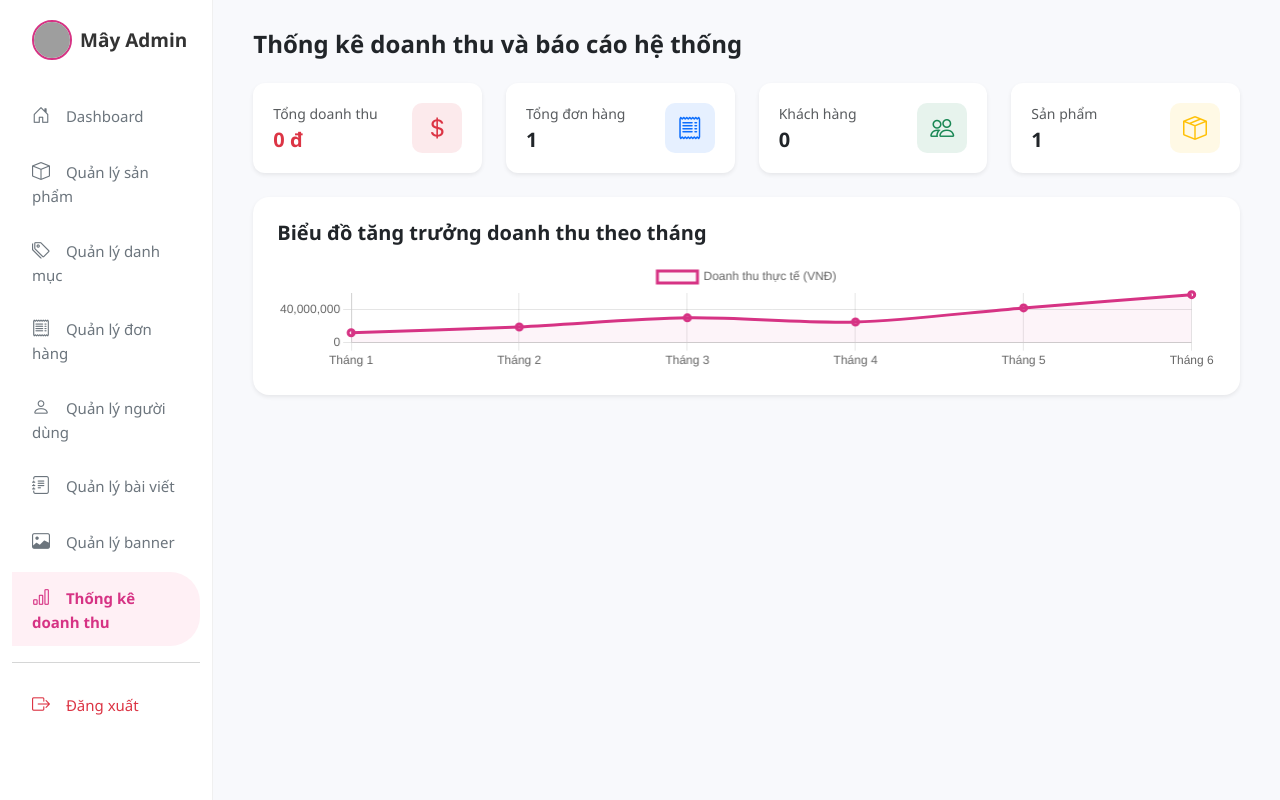
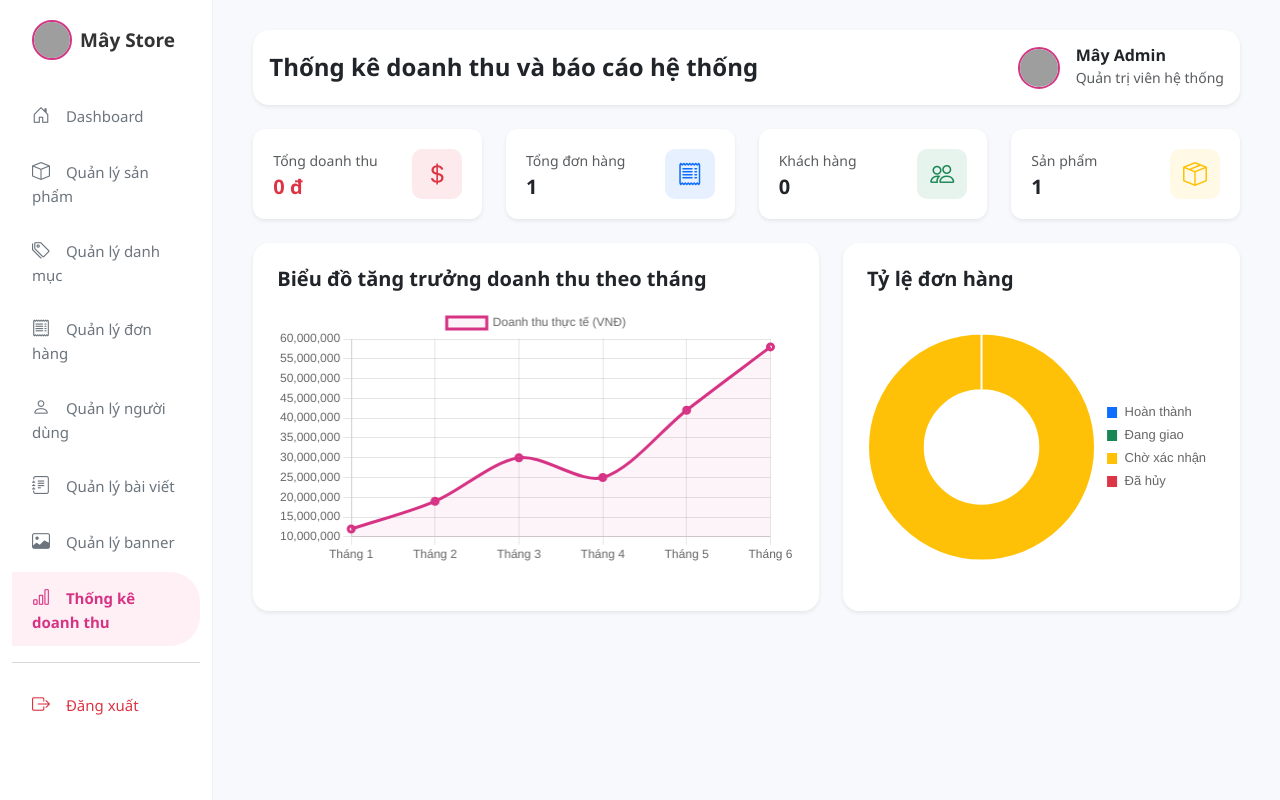
Before and after one commit to lengocanh270706-maker/Website-FashionStore, a PHP site: page /statistics.php in a window 1280 px wide. Run offline with PHP 8.4, Linux system fonts and the light colour scheme; tables that the repository leaves empty or names only in its code hold one stand-in row (values such as "Sample post"); grey boxes are pictures that could not be loaded.

Commit message:
Update statistics.php

```diff
--- a/BTN-LTweb/admin/statistics.php
+++ b/BTN-LTweb/admin/statistics.php
@@ -7,11 +7,27 @@ $total_revenue = $conn->query("SELECT SUM(total_price) as total FROM orders WHER
 // Lấy tổng số lượng đơn hàng
 $total_orders = $conn->query("SELECT COUNT(*) as count FROM orders")->fetch_assoc()['count'];
 
-// Lấy tổng số khách hàng (role = 'user')
+// Lấy tổng số khách hàng
 $total_customers = $conn->query("SELECT COUNT(*) as count FROM users WHERE role = 'user'")->fetch_assoc()['count'];
 
 // Lấy tổng số sản phẩm
 $total_products = $conn->query("SELECT COUNT(*) as count FROM products")->fetch_assoc()['count'];
+
+// Lấy số lượng đơn hàng theo từng trạng thái để làm biểu đồ tròn
+$status_counts = [
+    'completed' => 0,
+    'shipping' => 0,
+    'confirmed' => 0,
+    'cancelled' => 0,
+    'pending' => 0
+];
+
+$order_status_query = $conn->query("SELECT status, COUNT(*) as count FROM orders GROUP BY status");
+while ($row = $order_status_query->fetch_assoc()) {
+    if (array_key_exists($row['status'], $status_counts)) {
+        $status_counts[$row['status']] = $row['count'];
+    }
+}
 ?>
 <!DOCTYPE html>
 <html lang="vi">
@@ -40,8 +56,8 @@ $total_products = $conn->query("SELECT COUNT(*) as count FROM products")->fetch_
             <!-- Sidebar -->
             <div class="col-md-2 sidebar">
                 <div class="sidebar-logo d-flex align-items-center gap-2">
-                    <img src="../uploads/logomay.jpg" alt="Mây Admin" style="width: 40px; height: 40px; object-fit: cover; border-radius: 50%; border: 2px solid #d63384;">
-                    <span style="color: #333; font-size: 19px;">Mây Admin</span>
+                    <img src="../uploads/logomay.jpg" alt="Mây Store" style="width: 40px; height: 40px; object-fit: cover; border-radius: 50%; border: 2px solid #d63384;">
+                    <span style="color: #333; font-size: 19px;">Mây Store</span>
                 </div>
                 <nav>
                     <a href="dashboard.php"><i class="bi bi-house-door"></i> Dashboard</a>
@@ -59,7 +75,17 @@ $total_products = $conn->query("SELECT COUNT(*) as count FROM products")->fetch_
 
             <!-- Main Content -->
             <div class="col-md-10 main-content">
-                <h4 class="fw-bold mb-4">Thống kê doanh thu và báo cáo hệ thống</h4>
+                <!-- Topbar góc phải chứa thông tin Admin -->
+                <div class="d-flex justify-content-between align-items-center mb-4 bg-white p-3 rounded-4 shadow-sm">
+                    <h4 class="fw-bold mb-0 text-dark">Thống kê doanh thu và báo cáo hệ thống</h4>
+                    <div class="d-flex align-items-center gap-3">
+                        <img src="../uploads/logomay.jpg" alt="Admin" style="width: 42px; height: 42px; object-fit: cover; border-radius: 50%; border: 2px solid #d63384;">
+                        <div>
+                            <h6 class="mb-0 fw-bold text-dark">Mây Admin</h6>
+                            <small class="text-muted">Quản trị viên hệ thống</small>
+                        </div>
+                    </div>
+                </div>
 
                 <!-- Các thẻ thống kê tổng quan -->
                 <div class="row g-4 mb-4">
@@ -101,10 +127,25 @@ $total_products = $conn->query("SELECT COUNT(*) as count FROM products")->fetch_
                     </div>
                 </div>
 
-                <!-- Biểu đồ doanh thu -->
-                <div class="card border-0 shadow-sm p-4 rounded-4">
-                    <h5 class="fw-bold mb-3">Biểu đồ tăng trưởng doanh thu theo tháng</h5>
-                    <canvas id="revenueChart" height="110"></canvas>
+                <!-- Khu vực hiển thị 2 Biểu đồ (Đường và Tròn) -->
+                <div class="row g-4">
+                    <!-- Biểu đồ doanh thu (Bên trái) -->
+                    <div class="col-md-7">
+                        <div class="card border-0 shadow-sm p-4 rounded-4 h-100">
+                            <h5 class="fw-bold mb-3">Biểu đồ tăng trưởng doanh thu theo tháng</h5>
+                            <canvas id="revenueChart"></canvas>
+                        </div>
+                    </div>
+
+                    <!-- Biểu đồ tròn Tỷ lệ đơn hàng (Bên phải) -->
+                    <div class="col-md-5">
+                        <div class="card border-0 shadow-sm p-4 rounded-4 h-100">
+                            <h5 class="fw-bold mb-3">Tỷ lệ đơn hàng</h5>
+                            <div class="d-flex justify-content-center align-items-center" style="height: 280px;">
+                                <canvas id="orderStatusChart"></canvas>
+                            </div>
+                        </div>
+                    </div>
                 </div>
             </div>
         </div>
@@ -112,8 +153,9 @@ $total_products = $conn->query("SELECT COUNT(*) as count FROM products")->fetch_
 
     <!-- Script cấu hình biểu đồ Chart.js -->
     <script>
-        const ctx = document.getElementById('revenueChart').getContext('2d');
-        new Chart(ctx, {
+        // 1. Biểu đồ đường Doanh thu
+        const ctxRevenue = document.getElementById('revenueChart').getContext('2d');
+        new Chart(ctxRevenue, {
             type: 'line',
             data: {
                 labels: ['Tháng 1', 'Tháng 2', 'Tháng 3', 'Tháng 4', 'Tháng 5', 'Tháng 6'],
@@ -129,8 +171,35 @@ $total_products = $conn->query("SELECT COUNT(*) as count FROM products")->fetch_
             },
             options: {
                 responsive: true,
+                plugins: { legend: { position: 'top' } }
+            }
+        });
+
+        // 2. Biểu đồ tròn Tỷ lệ đơn hàng
+        const ctxOrder = document.getElementById('orderStatusChart').getContext('2d');
+        new Chart(ctxOrder, {
+            type: 'doughnut',
+            data: {
+                labels: ['Hoàn thành', 'Đang giao', 'Chờ xác nhận', 'Đã hủy'],
+                datasets: [{
+                    data: [
+                        <?= $status_counts['completed'] ?>,
+                        <?= $status_counts['shipping'] ?>,
+                        <?= $status_counts['confirmed'] + $status_counts['pending'] ?>,
+                        <?= $status_counts['cancelled'] ?>
+                    ],
+                    backgroundColor: ['#0d6efd', '#198754', '#ffc107', '#dc3545'],
+                    borderWidth: 2
+                }]
+            },
+            options: {
+                responsive: true,
+                maintainAspectRatio: false,
                 plugins: {
-                    legend: { position: 'top' }
+                    legend: {
+                        position: 'right',
+                        labels: { boxWidth: 12, font: { size: 13 } }
+                    }
                 }
             }
         });
```
